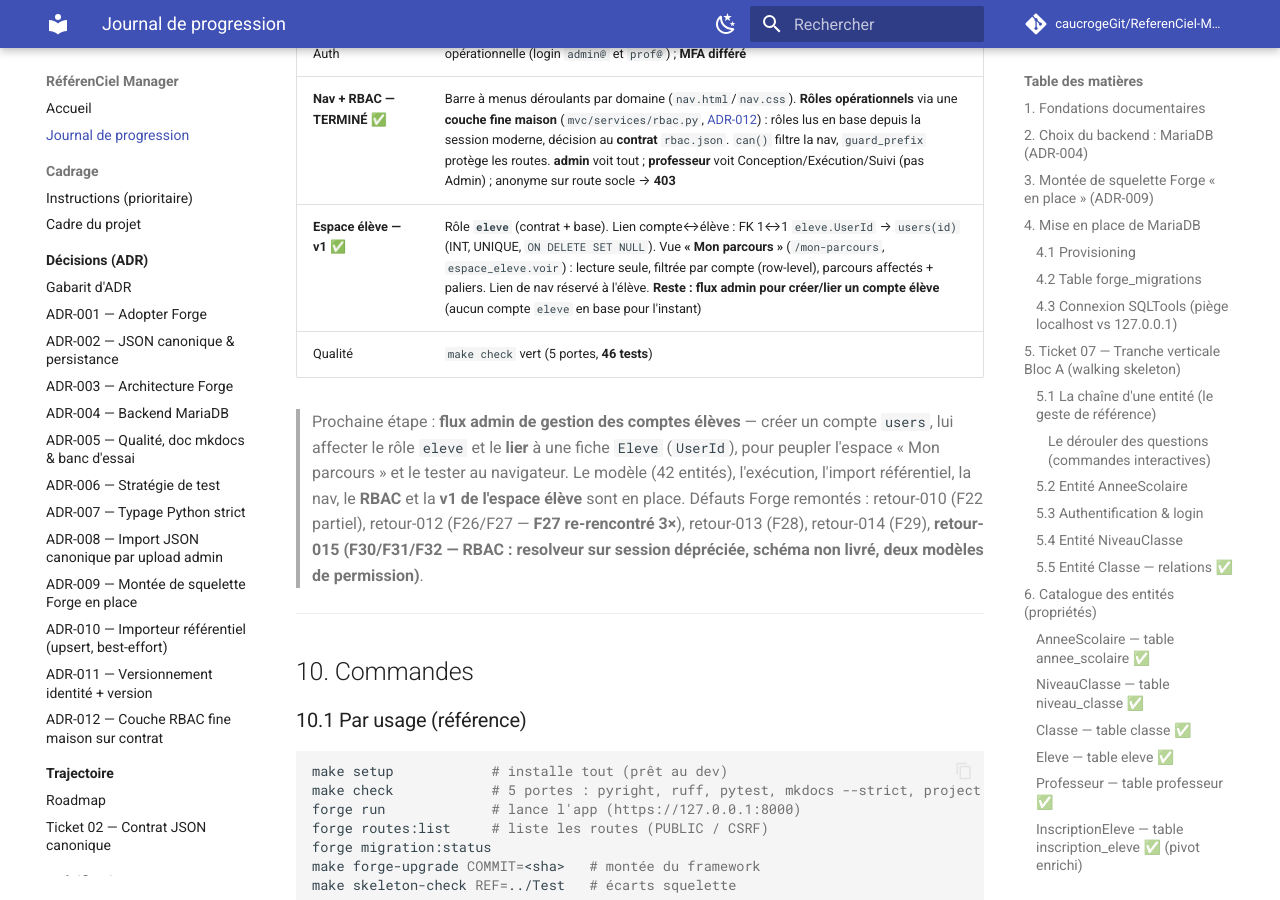
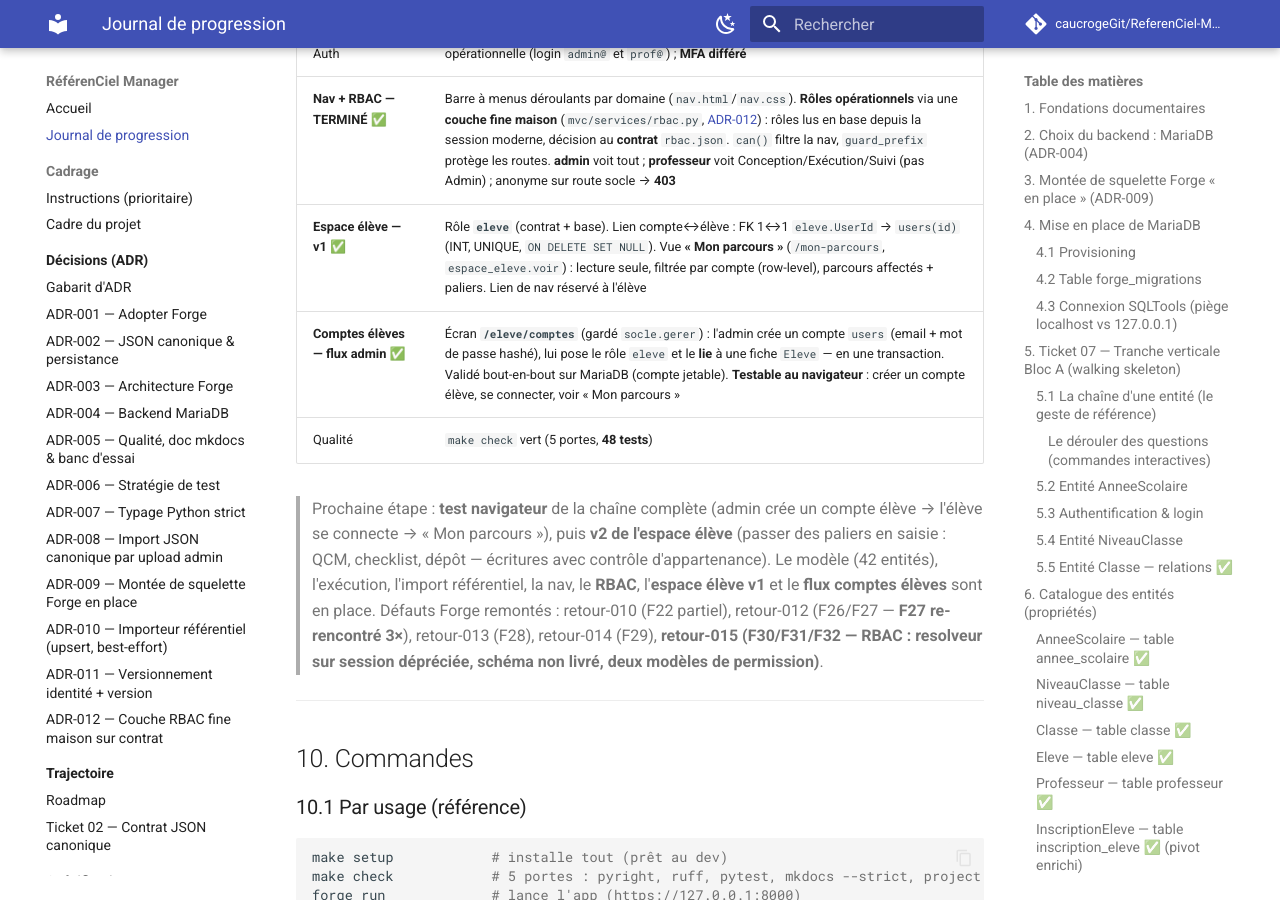
Before and after one commit to caucrogeGit/ReferenCiel-Manager, an MkDocs documentation site: the page built from docs/journal-de-progression.md, in a window 1280 px wide and 900 px high, scrolled down 14376 px. Built offline with MkDocs 1.6.1 and Material for MkDocs 9.7.7, drawn with Linux system fonts in a browser that asks for light colours; comment, search, counter and statistics services are not loaded.

Commit message:
docs(journal): flux comptes élèves livré ; chaîne élève testable au navigateur
Co-Authored-By: Claude Opus 4.8 (1M context) <noreply@anthropic.com>

```diff
--- a/docs/journal-de-progression.md
+++ b/docs/journal-de-progression.md
@@ -525,14 +525,15 @@ Trace des arbitrages structurants (le *pourquoi*) :
 | **Modèle + exécution — COMPLETS ✅** | **42 entités** : `référentiel → scénario → starter → parcours → affectation → progression → QCM/checklist/activité/dépôt → évaluation`, plus le **suivi**. `make check` vert (**43 tests**) |
 | Auth | opérationnelle (login `admin@` et `prof@`) ; **MFA différé** |
 | **Nav + RBAC — TERMINÉ ✅** | Barre à menus déroulants par domaine (`nav.html`/`nav.css`). **Rôles opérationnels** via une **couche fine maison** (`mvc/services/rbac.py`, [ADR-012](adr/012-rbac-couche-fine-maison-sur-contrat.md)) : rôles lus en base depuis la session moderne, décision au **contrat** `rbac.json`. `can()` filtre la nav, `guard_prefix` protège les routes. **admin** voit tout ; **professeur** voit Conception/Exécution/Suivi (pas Admin) ; anonyme sur route socle → **403** |
-| **Espace élève — v1 ✅** | Rôle **`eleve`** (contrat + base). Lien compte↔élève : FK 1↔1 `eleve.UserId` → `users(id)` (INT, UNIQUE, `ON DELETE SET NULL`). Vue **« Mon parcours »** (`/mon-parcours`, `espace_eleve.voir`) : lecture seule, filtrée par compte (row-level), parcours affectés + paliers. Lien de nav réservé à l'élève. **Reste : flux admin pour créer/lier un compte élève** (aucun compte `eleve` en base pour l'instant) |
-| Qualité | `make check` vert (5 portes, **46 tests**) |
+| **Espace élève — v1 ✅** | Rôle **`eleve`** (contrat + base). Lien compte↔élève : FK 1↔1 `eleve.UserId` → `users(id)` (INT, UNIQUE, `ON DELETE SET NULL`). Vue **« Mon parcours »** (`/mon-parcours`, `espace_eleve.voir`) : lecture seule, filtrée par compte (row-level), parcours affectés + paliers. Lien de nav réservé à l'élève |
+| **Comptes élèves — flux admin ✅** | Écran **`/eleve/comptes`** (gardé `socle.gerer`) : l'admin crée un compte `users` (email + mot de passe hashé), lui pose le rôle `eleve` et le **lie** à une fiche `Eleve` — en une transaction. Validé bout-en-bout sur MariaDB (compte jetable). **Testable au navigateur** : créer un compte élève, se connecter, voir « Mon parcours » |
+| Qualité | `make check` vert (5 portes, **48 tests**) |
 
-> Prochaine étape : **flux admin de gestion des comptes élèves** — créer un compte
-> `users`, lui affecter le rôle `eleve` et le **lier** à une fiche `Eleve` (`UserId`),
-> pour peupler l'espace « Mon parcours » et le tester au navigateur. Le modèle (42 entités),
-> l'exécution, l'import référentiel, la nav, le **RBAC** et la **v1 de l'espace élève** sont
-> en place. Défauts Forge remontés :
+> Prochaine étape : **test navigateur** de la chaîne complète (admin crée un compte élève →
+> l'élève se connecte → « Mon parcours »), puis **v2 de l'espace élève** (passer des paliers
+> en saisie : QCM, checklist, dépôt — écritures avec contrôle d'appartenance). Le modèle
+> (42 entités), l'exécution, l'import référentiel, la nav, le **RBAC**, l'**espace élève v1**
+> et le **flux comptes élèves** sont en place. Défauts Forge remontés :
 > retour-010 (F22 partiel), retour-012 (F26/F27 — **F27 re-rencontré 3×**), retour-013 (F28),
 > retour-014 (F29), **retour-015 (F30/F31/F32 — RBAC : resolveur sur session dépréciée,
 > schéma non livré, deux modèles de permission)**.
```
